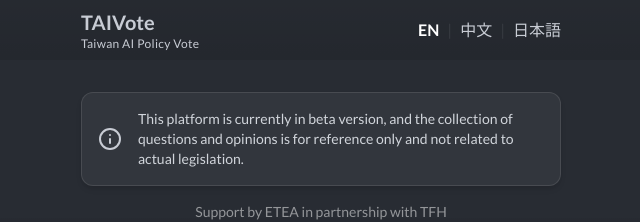
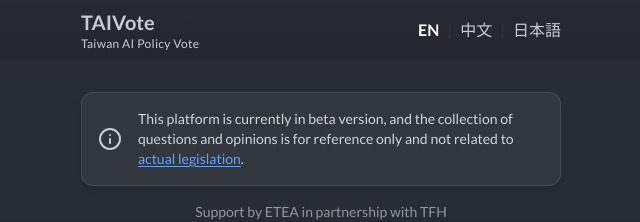
Before and after one commit to DrJuChunKoO/TAIVote, a Next.js app: page / in a window 1280 px wide. Shown: the top 222 px of the page, without its empty margins (319-959 px from the left). Built offline with nearby package versions, Linux system fonts and the light colour scheme; no server answers; the database is empty.

Commit message:
Refactor disclaimer text into separate translatable parts and update localization files

```diff
--- a/app/components/disclaimer.tsx
+++ b/app/components/disclaimer.tsx
@@ -3,12 +3,28 @@
 import { useTranslations } from "next-intl";
 export default function Disclaimer() {
   const t = useTranslations("common");
+  const before = t("disclaimer_before");
+  const link = t("disclaimer_link");
+  const after = t("disclaimer_after");
   return (
     <div className="mb-4 flex items-center gap-4 rounded-xl border border-white/10 bg-white/5 p-4 shadow-md">
       <div className="w-6">
         <Info size={24} />
       </div>
-      <div className="text-sm text-gray-300">{t("disclaimer")}</div>
+      <div className="text-sm text-gray-300">
+        {before}
+        <a
+          href="https://juchunko.com/docs/act/meta"
+          className="text-blue-400 underline underline-offset-2 hover:text-blue-300"
+          title={link}
+          aria-label={link}
+          target="_blank"
+          rel="noopener noreferrer"
+        >
+          {link}
+        </a>
+        {after}
+      </div>
     </div>
   );
 }
--- a/locales/en.json
+++ b/locales/en.json
@@ -2,7 +2,9 @@
   "common": {
     "vote": "Vote",
     "subtitle": "Taiwan AI Policy Vote",
-    "disclaimer": "This platform is currently in beta version, and the collection of questions and opinions is for reference only and not related to actual legislation.",
+    "disclaimer_before": "This platform is currently in beta version, and the collection of questions and opinions is for reference only and not related to ",
+    "disclaimer_link": "actual legislation",
+    "disclaimer_after": ".",
     "votes": "votes"
   },
   "questions": {
@@ -30,23 +32,38 @@
       },
       "question2": {
         "question": "Do you support restricting AI from replacing human jobs?",
-        "options": ["Yes, I support", "No, I do not support"]
+        "options": [
+          "Yes, I support",
+          "No, I do not support"
+        ]
       },
       "question3": {
-        "question": "Do you support the Ministry of Education allocating an 'AI Equality' budget to fund AI-related training courses and paid software usage for teachers and students at all educational levels?",
-        "options": ["Yes", "No"]
+        "question": "Do you support the Taiwanese government allocating an 'AI Equality' budget to fund AI-related training courses and paid software usage for teachers and students at all educational levels?",
+        "options": [
+          "Yes",
+          "No"
+        ]
       },
       "question4": {
         "question": "Do you support the Taiwanese government amending copyright laws, as Japan has done, to allow generative AI models to use any Taiwanese copyrighted content (such as text, images, and videos) for training without authorization from copyright holders?",
-        "options": ["Yes, I support", "No, I do not support"]
+        "options": [
+          "Yes, I support",
+          "No, I do not support"
+        ]
       },
       "question5": {
         "question": "Do you support the Taiwanese government making the development mechanisms, budgets, and processes of 'Sovereign AI' transparent, and actively incorporating public participation and external verification?",
-        "options": ["Yes, I support", "No, I do not support"]
+        "options": [
+          "Yes, I support",
+          "No, I do not support"
+        ]
       },
       "question6": {
         "question": "Do you support Taiwan participating in the establishment of an international AI development transparency organization to help all countries jointly address and manage AI development safety issues?",
-        "options": ["Yes, I support", "No, I do not support"]
+        "options": [
+          "Yes, I support",
+          "No, I do not support"
+        ]
       }
     }
   }
--- a/locales/ja-JP.json
+++ b/locales/ja-JP.json
@@ -2,7 +2,9 @@
   "common": {
     "vote": "投票",
     "subtitle": "台湾 AI 政策投票",
-    "disclaimer": "このプラットフォームは現在テスト版であり、質問や意見の収集は参考用のみで、実際の立法とは関係ありません。",
+    "disclaimer_before": "このプラットフォームは現在テスト版であり、質問や意見の収集は参考用のみで、",
+    "disclaimer_link": "実際の立法",
+    "disclaimer_after": " とは関係ありません。",
     "votes": "票"
   },
   "questions": {
@@ -30,23 +32,38 @@
       },
       "question2": {
         "question": "AIによる人間の仕事の代替を制限することに賛成ですか？",
-        "options": ["はい、賛成です", "いいえ、反対です"]
+        "options": [
+          "はい、賛成です",
+          "いいえ、反対です"
+        ]
       },
       "question3": {
-        "question": "教育部が「AI平等」予算を組み、全教育レベルの教師と学生向けにAI関連トレーニングコースと有料ソフトウェアの使用を支援することに賛成ですか？",
-        "options": ["はい", "いいえ"]
+        "question": "台湾政府が「AI平等」予算を組み、全教育レベルの教師と学生向けにAI関連トレーニングコースと有料ソフトウェアの使用を支援することに賛成ですか？",
+        "options": [
+          "はい",
+          "いいえ"
+        ]
       },
       "question4": {
         "question": "日本の著作権法改正を参考に、台湾政府が生成AIモデルのトレーニングプロセスにおいて、著作権所有者の許可なしに台湾の著作権コンテンツ（テキスト、画像、動画など）を使用できるよう法改正することに賛成ですか？",
-        "options": ["はい、賛成です", "いいえ、反対です"]
+        "options": [
+          "はい、賛成です",
+          "いいえ、反対です"
+        ]
       },
       "question5": {
         "question": "台湾政府が「主権AI」の開発メカニズム、予算、プロセスを透明化し、積極的に市民参加と外部検証を導入することに賛成ですか？",
-        "options": ["はい、賛成です", "いいえ、反対です"]
+        "options": [
+          "はい、賛成です",
+          "いいえ、反対です"
+        ]
       },
       "question6": {
         "question": "台湾が国際的なAI開発透明性組織の設立に参加し、すべての国がAI開発の安全性問題に共同で取り組み、管理することを支援することに賛成ですか？",
-        "options": ["はい、賛成です", "いいえ、反対です"]
+        "options": [
+          "はい、賛成です",
+          "いいえ、反対です"
+        ]
       }
     }
   }
--- a/locales/zh-TW.json
+++ b/locales/zh-TW.json
@@ -2,7 +2,9 @@
   "common": {
     "vote": "投票",
     "subtitle": "台灣 AI 政策投票",
-    "disclaimer": "本平台目前為測試版，提問與意見之蒐集僅供參考，與實際立法暫無關聯。",
+    "disclaimer_before": "本平台目前為測試版，提問與意見之蒐集僅供參考，與 ",
+    "disclaimer_link": "實際立法",
+    "disclaimer_after": " 暫無關聯。",
     "votes": "票"
   },
   "questions": {
@@ -30,23 +32,38 @@
       },
       "question2": {
         "question": "您是否支持限制 AI 取代人類工作？",
-        "options": ["是，我支持", "否，我不支持"]
+        "options": [
+          "是，我支持",
+          "否，我不支持"
+        ]
       },
       "question3": {
-        "question": "您是否支持教育部編列「AI 平權」預算，以支付各級學校師生 AI 相關訓練課程及付費軟體使用？",
-        "options": ["是", "否"]
+        "question": "您是否支持台灣政府編列「AI 平權」預算，以支付各級學校師生 AI 相關訓練課程及付費軟體使用？",
+        "options": [
+          "是",
+          "否"
+        ]
       },
       "question4": {
         "question": "您是否支持台灣政府參考日本修正著作權法，認定生成式 AI 模型的訓練過程不需經著作權所有者授權，即可使用任何台灣的版權內容（如語料、圖像和影片）進行訓練？",
-        "options": ["是，我支持", "否，我不支持"]
+        "options": [
+          "是，我支持",
+          "否，我不支持"
+        ]
       },
       "question5": {
         "question": "你是否支持台灣政府將「主權 AI」的開發機制、預算、流程透明化，並積極引入公民參與和外部驗證？",
-        "options": ["是，我支持", "否，我不支持"]
+        "options": [
+          "是，我支持",
+          "否，我不支持"
+        ]
       },
       "question6": {
         "question": "您是否支持台灣參與設立國際性 AI 發展透明組織，幫助所有國家共同面對並掌握 AI 發展的安全性問題？",
-        "options": ["是，我支持", "否，我不支持"]
+        "options": [
+          "是，我支持",
+          "否，我不支持"
+        ]
       }
     }
   }
```
